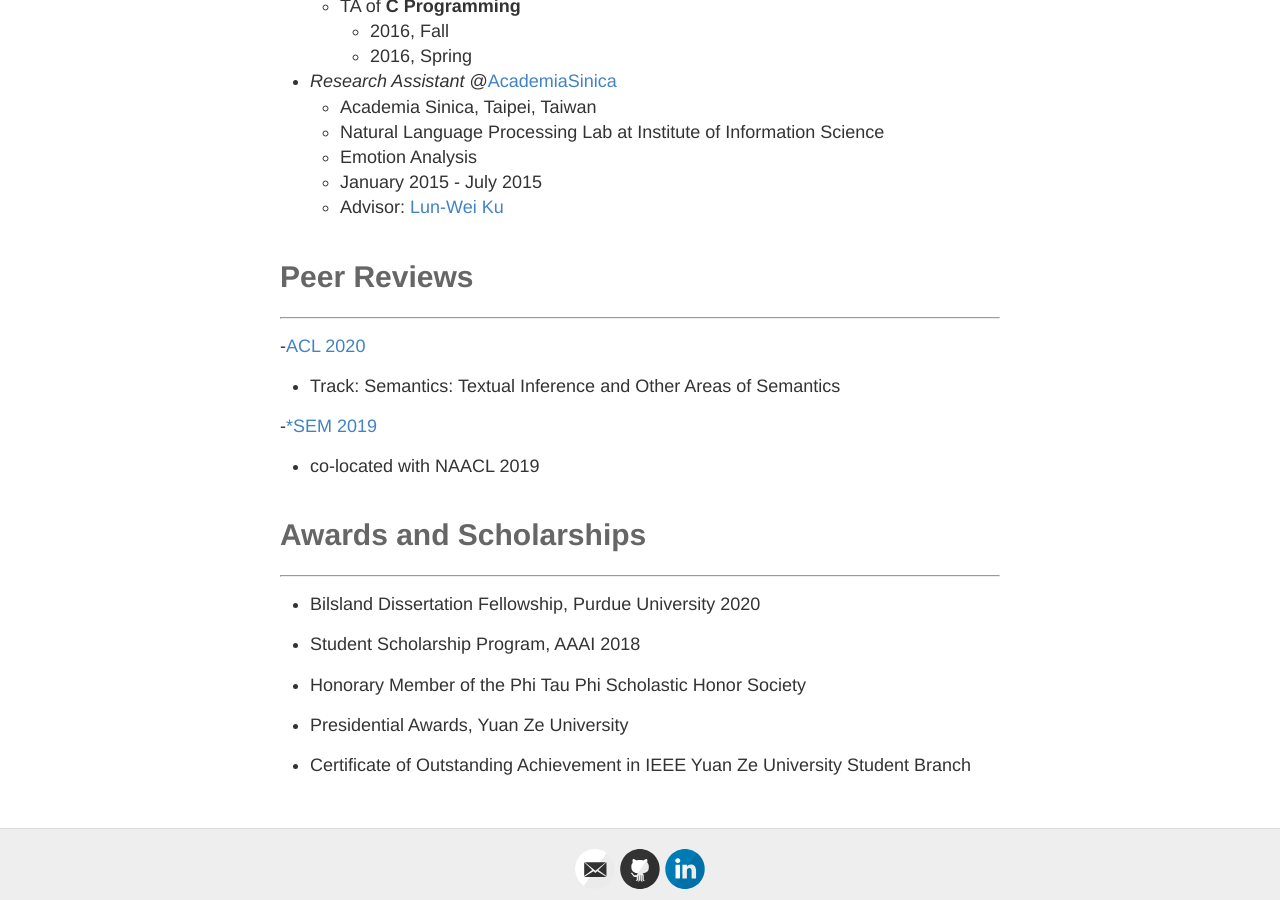
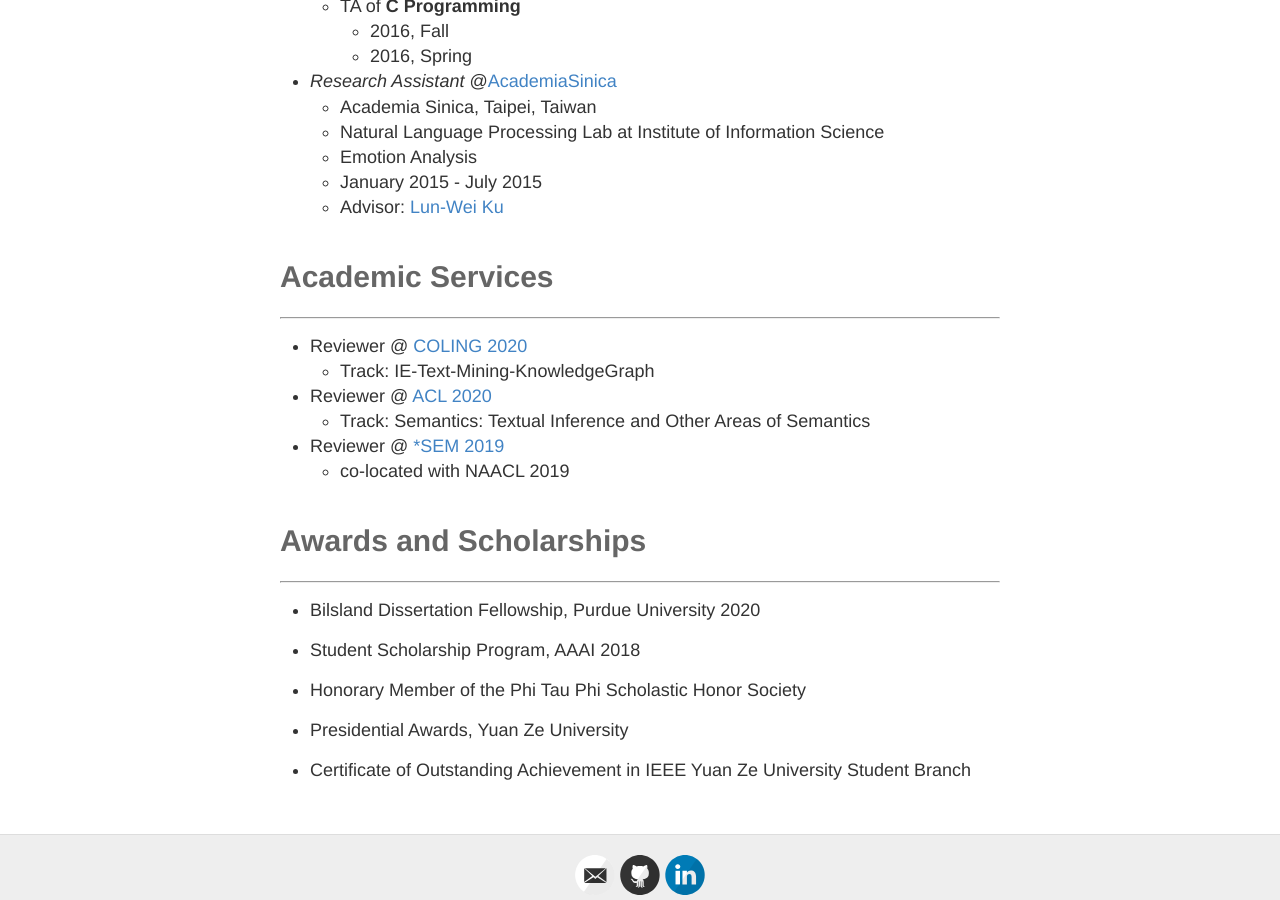
Before and after one commit to doug919/doug919.github.io, a Jekyll site: the page built from experience.md, in a window 1280 px wide and 900 px high, scrolled down 1552 px. Built offline with Jekyll 4.4.1, drawn with Linux system fonts in a browser that asks for light colours.

Commit message:
academic services

```diff
--- a/experience.md
+++ b/experience.md
@@ -64,12 +64,13 @@
   - January 2015 - July 2015
   - Advisor: [Lun-Wei Ku](http://www.iis.sinica.edu.tw/pages/lwku/index_en.html)
 
-# Peer Reviews
+# Academic Services
 ---
--[ACL 2020](https://acl2020.org/)
+- Reviewer @ [COLING 2020](https://coling2020.org/)
+  - Track: IE-Text-Mining-KnowledgeGraph
+- Reviewer @ [ACL 2020](https://acl2020.org/)
   - Track: Semantics: Textual Inference and Other Areas of Semantics
-
--[*SEM 2019](http://starsem.org/2019/)
+- Reviewer @ [*SEM 2019](http://starsem.org/2019/)
   - co-located with NAACL 2019
 
 # Awards and Scholarships
```
